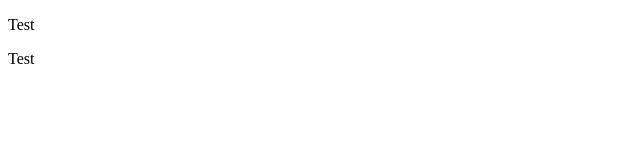
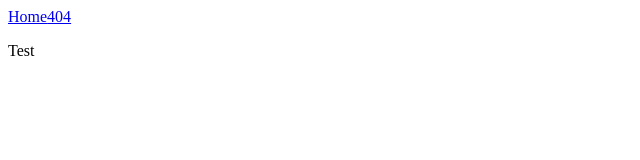
Before and after one commit to SamKynaston/new-portfolio-website, a React (Vite) app: page / in a window 1280 px wide. Shown: the top 160 px of the page, without its empty margins (0-640 px from the left). Built offline with nearby package versions, Linux system fonts and the light colour scheme.

Commit message:
new navigation bar system, including a way to use the routes as a parameter.

```diff
--- a/src/Components/Navigation.tsx
+++ b/src/Components/Navigation.tsx
@@ -1,7 +1,18 @@
-function Navigation() {
+import type {Route} from "../Types/Routes.ts";
+import {Link} from "react-router-dom";
+
+interface NavigationProps {
+    pages: Route[];
+}
+
+function Navigation({ pages }: NavigationProps) {
     return (
         <>
-            <p>Test</p>
+            {pages.map((page: Route) => {
+                return (<Link to={page.path} key={page.path}>
+                    {page.name ?? page.path}
+                </Link>)
+            })}
         </>
     )
 }
--- /dev/null
+++ b/src/Components/Routes.tsx
@@ -0,0 +1,8 @@
+import type {Route} from "../Types/Routes.ts";
+import Home from "../Pages/Home";
+import Error404 from "../Pages/404.tsx";
+
+export const routes: Route[] = [
+    { path: "/", element: <Home />, name: "Home" },
+    { path: "*", element: <Error404 />, name: "404" },
+];
--- /dev/null
+++ b/src/Pages/404.tsx
@@ -0,0 +1,9 @@
+function Error404() {
+    return (
+        <>
+            <p>404</p>
+        </>
+    )
+}
+
+export default Error404
--- /dev/null
+++ b/src/Types/Routes.ts
@@ -0,0 +1,7 @@
+import type { ReactNode } from "react";
+
+export type Route = {
+    path: string;
+    element: ReactNode;
+    name?: string; // Navigation Display. Will revert to path otherwise.
+};
--- a/src/main.tsx
+++ b/src/main.tsx
@@ -1,17 +1,18 @@
 import { StrictMode } from 'react'
 import { createRoot } from 'react-dom/client'
-import { BrowserRouter as Router, Routes, Route } from 'react-router-dom'
-import Home from './Pages/Home.tsx'
 import Navigation from './Components/Navigation.tsx'
+import { BrowserRouter, Routes, Route } from 'react-router-dom';
+import {routes} from './Components/Routes.tsx'
 
 createRoot(document.getElementById('root')!).render(
     <StrictMode>
-        <Navigation />
-        <Router>
+        <BrowserRouter>
+            <Navigation pages={routes} />
             <Routes>
-                <Route path="/" element={<Home />} />
-                <Route path="*" element={<p>404</p>} />
+                {routes.map(({ path, element }) => (
+                    <Route key={path} path={path} element={element} />
+                ))}
             </Routes>
-        </Router>
+        </BrowserRouter>
     </StrictMode>,
 )
```
